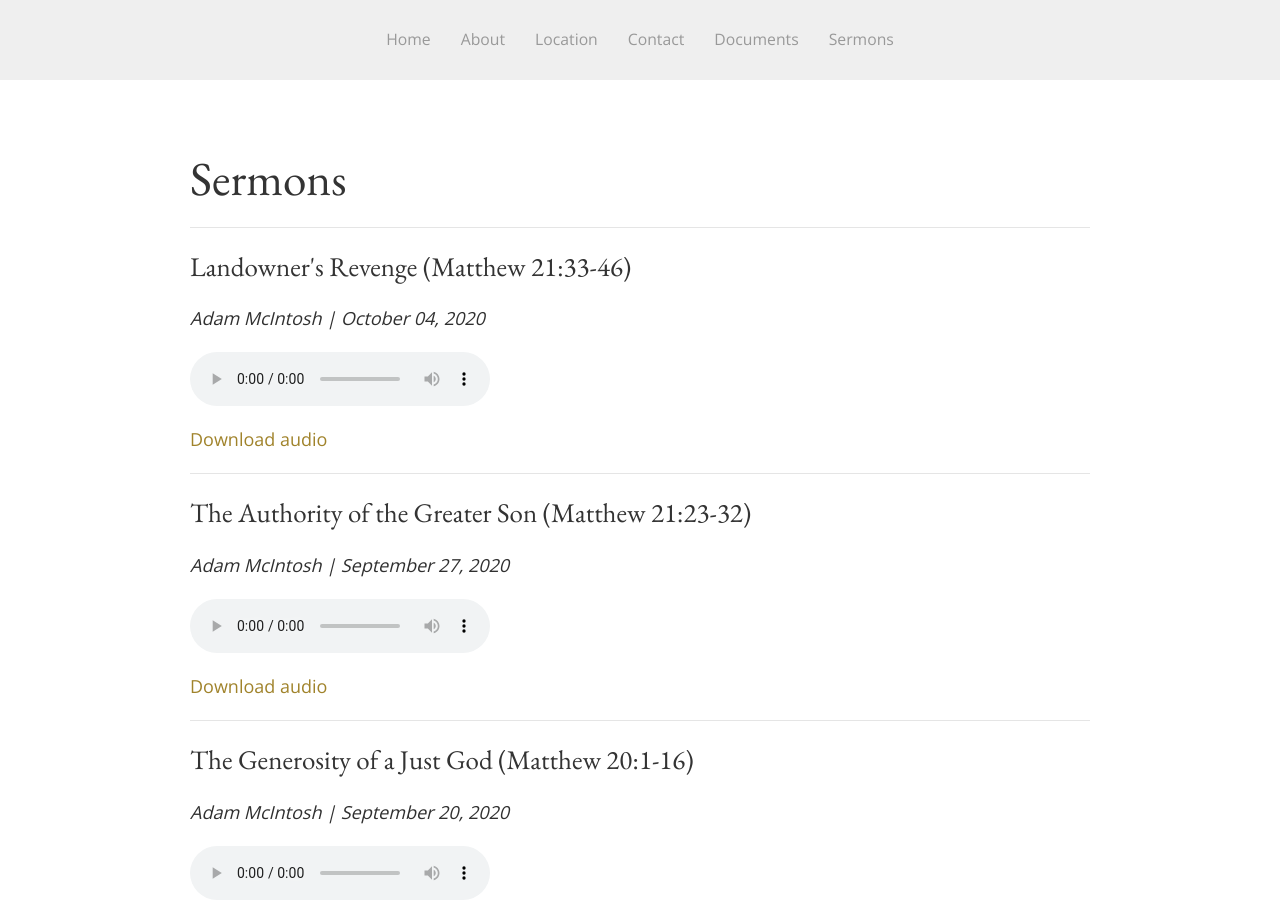
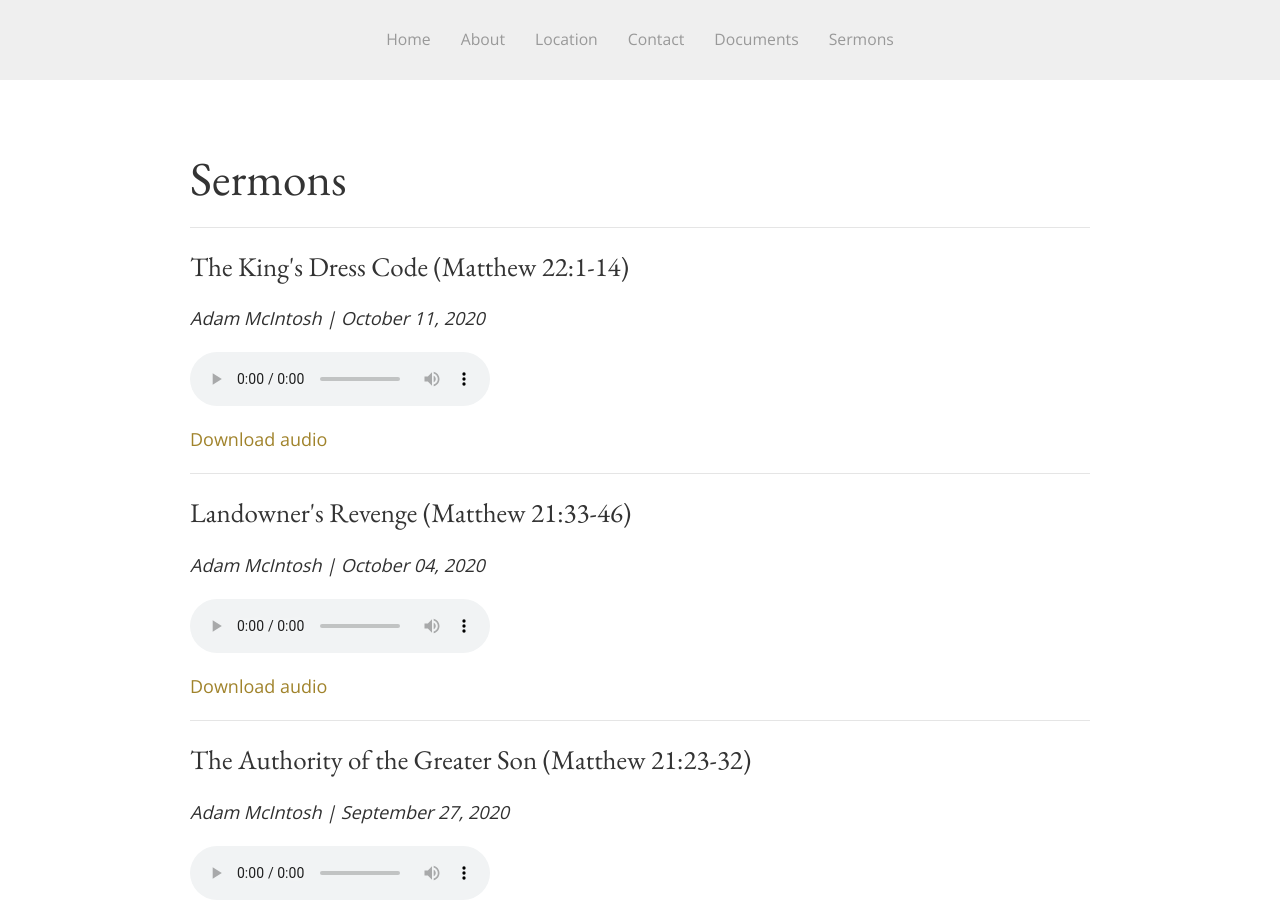
Before and after one commit to SaintDavidsChurch/website, a Jekyll site: the page built from sermons.html, in a window 1280 px wide and 900 px high. Built offline with Jekyll 4.4.1, drawn with Linux system fonts in a browser that asks for light colours.

Commit message:
Updated by InferCMS

```diff
--- a/_data/sermons.yml
+++ b/_data/sermons.yml
@@ -170,3 +170,7 @@
   date: '2020-10-04'
   preacher: Adam McIntosh
   audio_file: https://saintdavids.church/assets/sermons/2020/October/Adam-McIntosh_October4-2020_Matt21.33-46.mp3
+- title: The King's Dress Code (Matthew 22:1-14)
+  date: '2020-10-11'
+  preacher: Adam McIntosh
+  audio_file: https://saintdavids.church/assets/sermons/2020/October/Adam-McIntosh_October11-2020_Matt22.1-14.mp3
```
